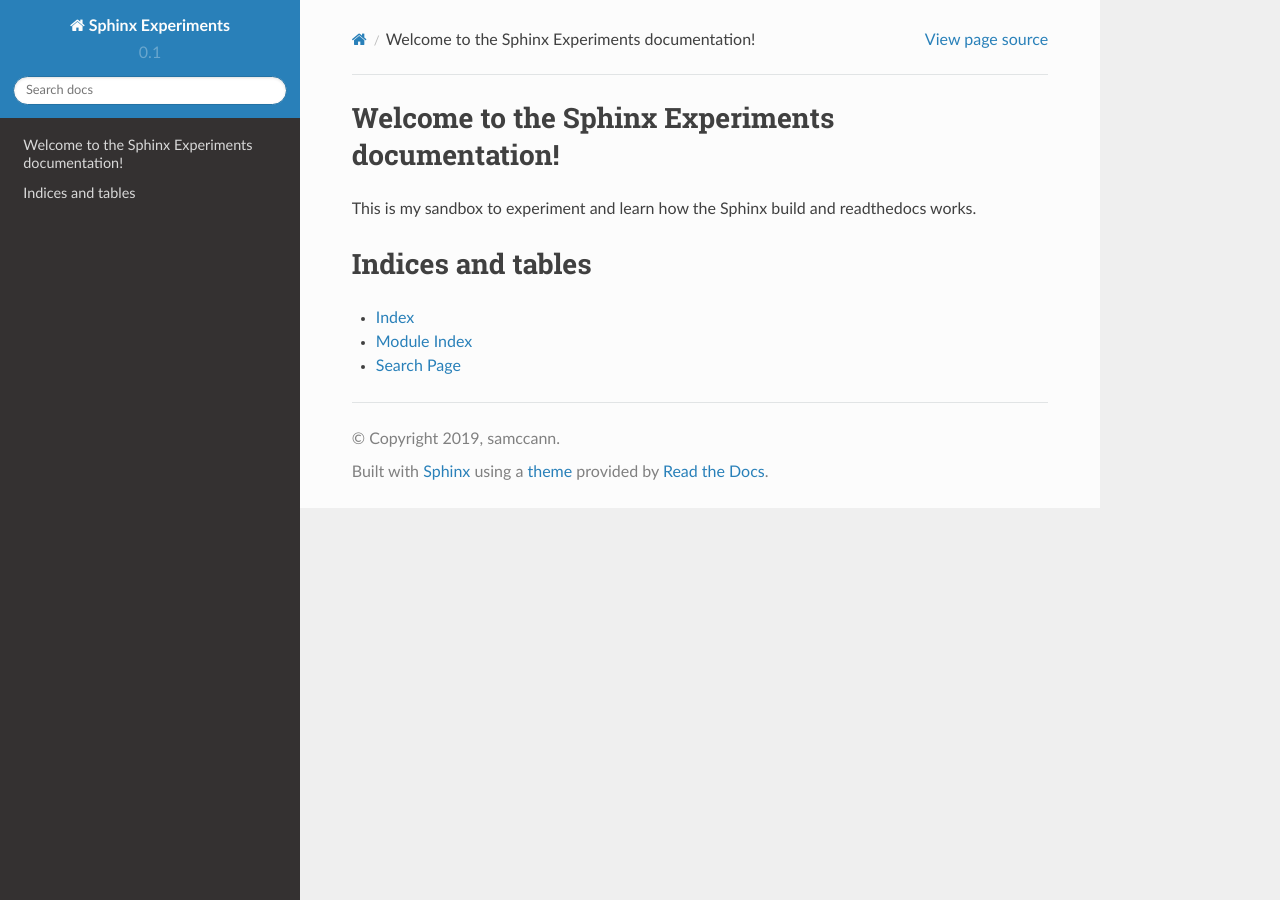
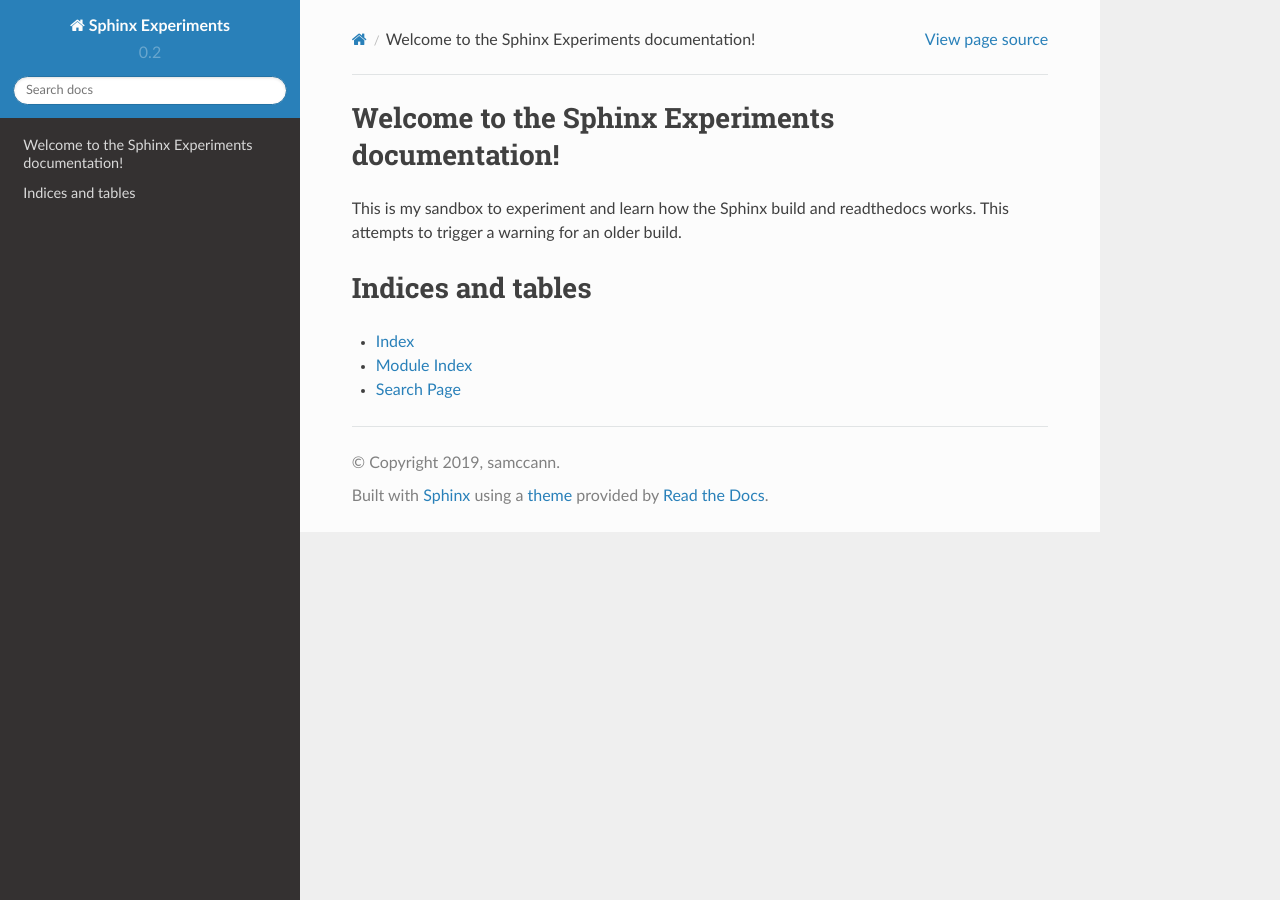
Before and after one commit to samccann/sphinx-experiments, a Sphinx documentation site: the page built from docs/index.rst, in a window 1280 px wide. Built offline with Sphinx 7.4.7 and the Read the Docs theme 2.0.0, drawn with Linux system fonts in a browser that asks for light colours.

Commit message:
add version 0.2

```diff
--- a/docs/conf.py
+++ b/docs/conf.py
@@ -23,7 +23,7 @@ project = u'Sphinx Experiments'
 copyright = u'2019, samccann'
 author = u'samccann'
 
-VERSION = '0.1'
+VERSION = '0.2'
 # The short X.Y version
 version = VERSION
 # The full version, including alpha/beta/rc tags
--- a/docs/index.rst
+++ b/docs/index.rst
@@ -7,6 +7,7 @@ Welcome to the Sphinx Experiments documentation!
 ================================================
 
 This is my sandbox to experiment and learn how the Sphinx build and readthedocs works.
+This attempts to trigger a warning for an older build.
 
 .. toctree::
    :maxdepth: 2
```
